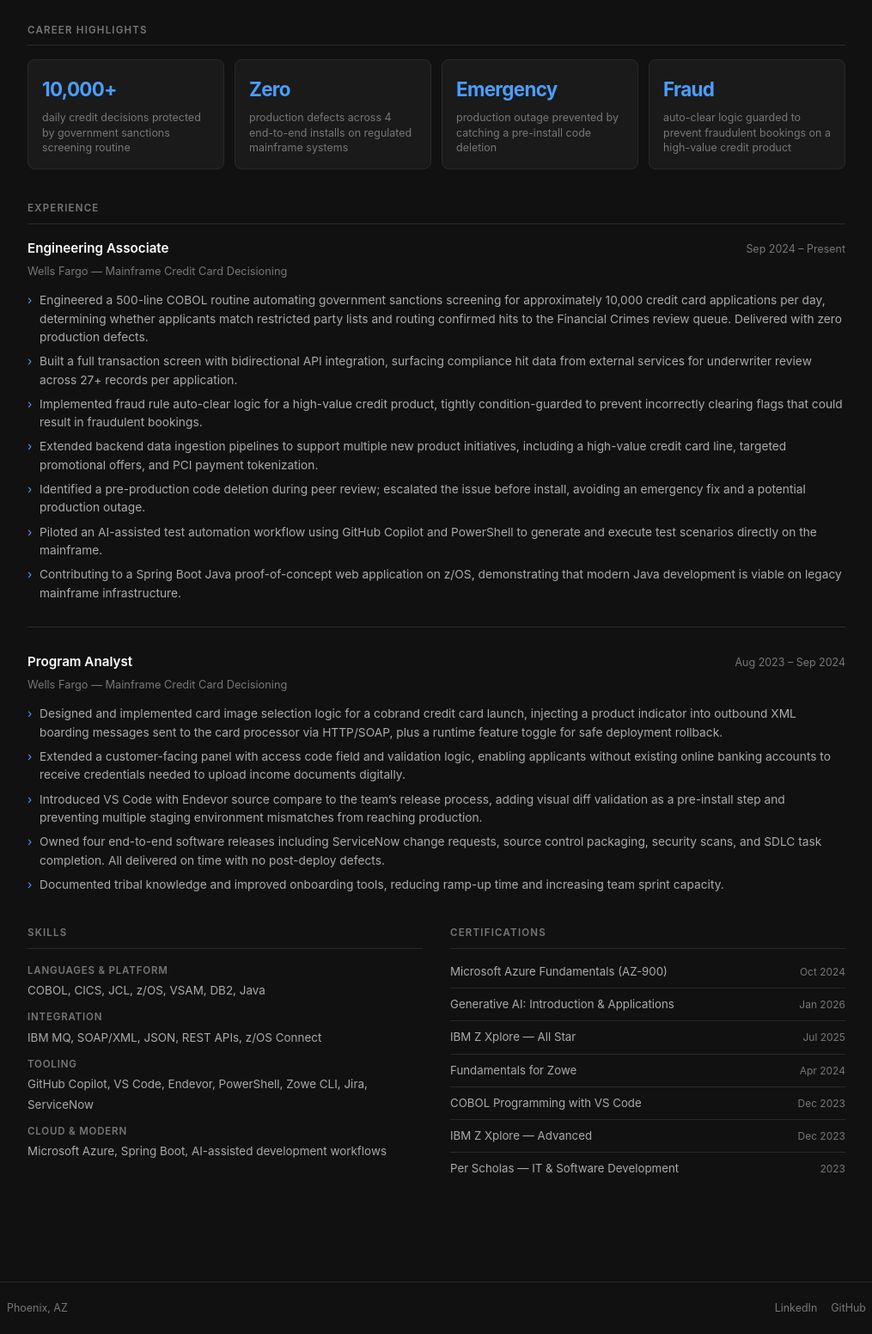
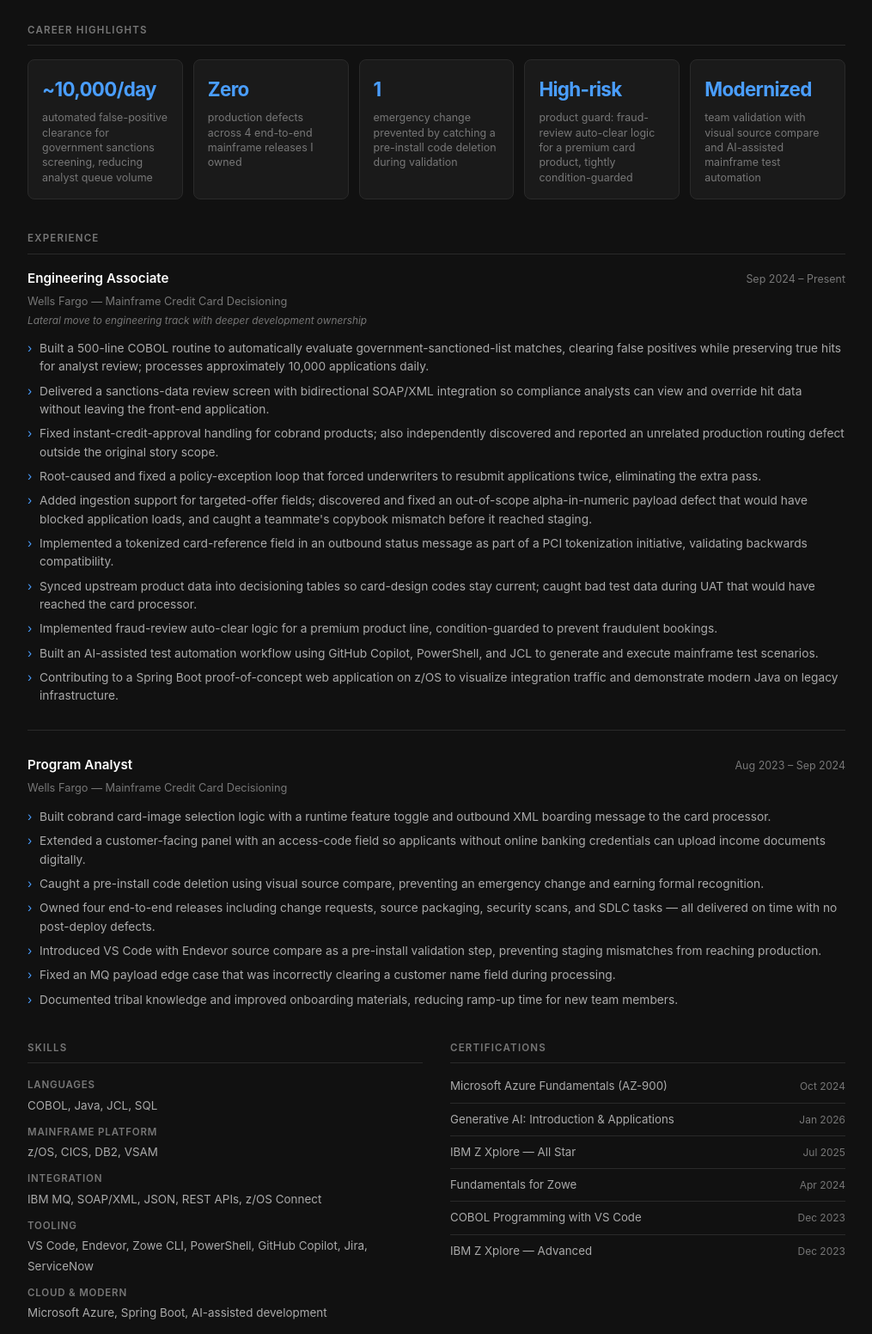
Before and after one commit to KennySerpa/kennyserpa.github.io, a website built with Vite: page src/index.html in a window 1280 px wide. Shown: the part 360-1912 px from the top of the page at 86% size, without its empty margins (132-1147 px from the left). Built offline with nearby package versions, Linux system fonts and the light colour scheme.

Commit message:
feat: rewrite resume with sanitized, impact-focused accomplishments
- Expand Engineering Associate and Program Analyst experience with concrete, business-readable wins

- Add Career Highlights covering sanctions automation, release quality, ECR prevention, fraud guard, and modernization

- Add Education section and nav link; deduplicate Per Scholas entry

- Update highlights grid to 5 columns

```diff
--- a/src/css/main.css
+++ b/src/css/main.css
@@ -296,7 +296,7 @@
 /* HIGHLIGHTS */
 .highlights-grid {
   display: grid;
-  grid-template-columns: repeat(4, 1fr);
+  grid-template-columns: repeat(5, 1fr);
   gap: 12px;
 }
 
@@ -362,6 +362,14 @@
 .job-company {
   font-size: 0.8rem;
   color: var(--text-muted);
+}
+
+.job-note {
+  display: block;
+  font-size: 0.74rem;
+  color: var(--text-muted);
+  font-style: italic;
+  margin-top: 2px;
 }
 
 .job-date {
@@ -439,6 +447,40 @@
 
 .cert-item:last-child {
   border-bottom: none;
+}
+
+/* EDUCATION */
+.edu-item {
+  background: var(--surface);
+  border: 1px solid var(--border);
+  border-radius: 8px;
+  padding: 16px;
+}
+
+.edu-header {
+  display: flex;
+  justify-content: space-between;
+  align-items: baseline;
+  gap: 12px;
+  margin-bottom: 4px;
+  flex-wrap: wrap;
+}
+
+.edu-header h3 {
+  font-size: 0.9rem;
+  font-weight: 600;
+  color: #fff;
+}
+
+.edu-org {
+  font-size: 0.8rem;
+  color: var(--text-muted);
+}
+
+.edu-detail {
+  font-size: 0.84rem;
+  color: var(--text-secondary);
+  line-height: 1.5;
 }
 
 .cert-name {
--- a/src/index.html
+++ b/src/index.html
@@ -80,6 +80,7 @@
             <li><a href="#experience">Experience</a></li>
             <li><a href="#skills">Skills</a></li>
             <li><a href="#certs">Certifications</a></li>
+            <li><a href="#education">Education</a></li>
             <li>
               <a
                 href="https://www.linkedin.com/in/kennyserpa/"
@@ -138,28 +139,37 @@
         <h2>Career Highlights</h2>
         <div class="highlights-grid">
           <div class="highlight-card">
-            <span class="hc-num">10,000+</span>
+            <span class="hc-num">~10,000/day</span>
             <span class="hc-label"
-              >daily credit decisions protected by government sanctions screening routine</span
+              >automated false-positive clearance for government sanctions screening, reducing
+              analyst queue volume</span
             >
           </div>
           <div class="highlight-card">
             <span class="hc-num">Zero</span>
             <span class="hc-label"
-              >production defects across 4 end-to-end installs on regulated mainframe systems</span
+              >production defects across 4 end-to-end mainframe releases I owned</span
             >
           </div>
           <div class="highlight-card">
-            <span class="hc-num">Emergency</span>
+            <span class="hc-num">1</span>
             <span class="hc-label"
-              >production outage prevented by catching a pre-install code deletion</span
+              >emergency change prevented by catching a pre-install code deletion during
+              validation</span
             >
           </div>
           <div class="highlight-card">
-            <span class="hc-num">Fraud</span>
+            <span class="hc-num">High-risk</span>
             <span class="hc-label"
-              >auto-clear logic guarded to prevent fraudulent bookings on a high-value credit
-              product</span
+              >product guard: fraud-review auto-clear logic for a premium card product, tightly
+              condition-guarded</span
+            >
+          </div>
+          <div class="highlight-card">
+            <span class="hc-num">Modernized</span>
+            <span class="hc-label"
+              >team validation with visual source compare and AI-assisted mainframe test
+              automation</span
             >
           </div>
         </div>
@@ -173,43 +183,56 @@
             <div class="job-left">
               <h3>Engineering Associate</h3>
               <span class="job-company">Wells Fargo — Mainframe Credit Card Decisioning</span>
+              <span class="job-note"
+                >Lateral move to engineering track with deeper development ownership</span
+              >
             </div>
             <time class="job-date" datetime="2024-09">Sep 2024 – Present</time>
           </div>
           <ul>
             <li>
-              Engineered a 500-line COBOL routine automating government sanctions screening for
-              approximately 10,000 credit card applications per day, determining whether applicants
-              match restricted party lists and routing confirmed hits to the Financial Crimes review
-              queue. Delivered with zero production defects.
+              Built a 500-line COBOL routine to automatically evaluate government-sanctioned-list
+              matches, clearing false positives while preserving true hits for analyst review;
+              processes approximately 10,000 applications daily.
             </li>
             <li>
-              Built a full transaction screen with bidirectional API integration, surfacing
-              compliance hit data from external services for underwriter review across 27+ records
-              per application.
+              Delivered a sanctions-data review screen with bidirectional SOAP/XML integration so
+              compliance analysts can view and override hit data without leaving the front-end
+              application.
             </li>
             <li>
-              Implemented fraud rule auto-clear logic for a high-value credit product, tightly
-              condition-guarded to prevent incorrectly clearing flags that could result in
-              fraudulent bookings.
+              Fixed instant-credit-approval handling for cobrand products; also independently
+              discovered and reported an unrelated production routing defect outside the original
+              story scope.
             </li>
             <li>
-              Extended backend data ingestion pipelines to support multiple new product initiatives,
-              including a high-value credit card line, targeted promotional offers, and PCI payment
-              tokenization.
+              Root-caused and fixed a policy-exception loop that forced underwriters to resubmit
+              applications twice, eliminating the extra pass.
             </li>
             <li>
-              Identified a pre-production code deletion during peer review; escalated the issue
-              before install, avoiding an emergency fix and a potential production outage.
+              Added ingestion support for targeted-offer fields; discovered and fixed an
+              out-of-scope alpha-in-numeric payload defect that would have blocked application
+              loads, and caught a teammate's copybook mismatch before it reached staging.
             </li>
             <li>
-              Piloted an AI-assisted test automation workflow using GitHub Copilot and PowerShell to
-              generate and execute test scenarios directly on the mainframe.
+              Implemented a tokenized card-reference field in an outbound status message as part of
+              a PCI tokenization initiative, validating backwards compatibility.
             </li>
             <li>
-              Contributing to a Spring Boot Java proof-of-concept web application on z/OS,
-              demonstrating that modern Java development is viable on legacy mainframe
-              infrastructure.
+              Synced upstream product data into decisioning tables so card-design codes stay
+              current; caught bad test data during UAT that would have reached the card processor.
+            </li>
+            <li>
+              Implemented fraud-review auto-clear logic for a premium product line,
+              condition-guarded to prevent fraudulent bookings.
+            </li>
+            <li>
+              Built an AI-assisted test automation workflow using GitHub Copilot, PowerShell, and
+              JCL to generate and execute mainframe test scenarios.
+            </li>
+            <li>
+              Contributing to a Spring Boot proof-of-concept web application on z/OS to visualize
+              integration traffic and demonstrate modern Java on legacy infrastructure.
             </li>
           </ul>
         </article>
@@ -224,28 +247,32 @@
           </div>
           <ul>
             <li>
-              Designed and implemented card image selection logic for a cobrand credit card launch,
-              injecting a product indicator into outbound XML boarding messages sent to the card
-              processor via HTTP/SOAP, plus a runtime feature toggle for safe deployment rollback.
+              Built cobrand card-image selection logic with a runtime feature toggle and outbound
+              XML boarding message to the card processor.
             </li>
             <li>
-              Extended a customer-facing panel with access code field and validation logic, enabling
-              applicants without existing online banking accounts to receive credentials needed to
-              upload income documents digitally.
+              Extended a customer-facing panel with an access-code field so applicants without
+              online banking credentials can upload income documents digitally.
             </li>
             <li>
-              Introduced VS Code with Endevor source compare to the team’s release process, adding
-              visual diff validation as a pre-install step and preventing multiple staging
-              environment mismatches from reaching production.
+              Caught a pre-install code deletion using visual source compare, preventing an
+              emergency change and earning formal recognition.
             </li>
             <li>
-              Owned four end-to-end software releases including ServiceNow change requests, source
-              control packaging, security scans, and SDLC task completion. All delivered on time
-              with no post-deploy defects.
+              Owned four end-to-end releases including change requests, source packaging, security
+              scans, and SDLC tasks — all delivered on time with no post-deploy defects.
             </li>
             <li>
-              Documented tribal knowledge and improved onboarding tools, reducing ramp-up time and
-              increasing team sprint capacity.
+              Introduced VS Code with Endevor source compare as a pre-install validation step,
+              preventing staging mismatches from reaching production.
+            </li>
+            <li>
+              Fixed an MQ payload edge case that was incorrectly clearing a customer name field
+              during processing.
+            </li>
+            <li>
+              Documented tribal knowledge and improved onboarding materials, reducing ramp-up time
+              for new team members.
             </li>
           </ul>
         </article>
@@ -255,8 +282,12 @@
         <section id="skills" class="content-section">
           <h2>Skills</h2>
           <div class="skill-block">
-            <span class="skill-cat">Languages &amp; Platform</span>
-            <span class="skill-vals">COBOL, CICS, JCL, z/OS, VSAM, DB2, Java</span>
+            <span class="skill-cat">Languages</span>
+            <span class="skill-vals">COBOL, Java, JCL, SQL</span>
+          </div>
+          <div class="skill-block">
+            <span class="skill-cat">Mainframe Platform</span>
+            <span class="skill-vals">z/OS, CICS, DB2, VSAM</span>
           </div>
           <div class="skill-block">
             <span class="skill-cat">Integration</span>
@@ -265,14 +296,12 @@
           <div class="skill-block">
             <span class="skill-cat">Tooling</span>
             <span class="skill-vals"
-              >GitHub Copilot, VS Code, Endevor, PowerShell, Zowe CLI, Jira, ServiceNow</span
+              >VS Code, Endevor, Zowe CLI, PowerShell, GitHub Copilot, Jira, ServiceNow</span
             >
           </div>
           <div class="skill-block">
             <span class="skill-cat">Cloud &amp; Modern</span>
-            <span class="skill-vals"
-              >Microsoft Azure, Spring Boot, AI-assisted development workflows</span
-            >
+            <span class="skill-vals">Microsoft Azure, Spring Boot, AI-assisted development</span>
           </div>
         </section>
 
@@ -303,13 +332,23 @@
               <span class="cert-name">IBM Z Xplore — Advanced</span
               ><time class="cert-date" datetime="2023-12">Dec 2023</time>
             </div>
-            <div class="cert-item">
-              <span class="cert-name">Per Scholas — IT &amp; Software Development</span
-              ><time class="cert-date" datetime="2023">2023</time>
-            </div>
           </div>
         </section>
       </div>
+
+      <section id="education" class="content-section">
+        <h2>Education</h2>
+        <div class="edu-item">
+          <div class="edu-header">
+            <h3>IT &amp; Software Development</h3>
+            <span class="edu-org">Per Scholas</span>
+          </div>
+          <p class="edu-detail">
+            Intensive bootcamp in software engineering, systems fundamentals, and enterprise
+            development practices.
+          </p>
+        </div>
+      </section>
     </main>
 
     <footer>
```
